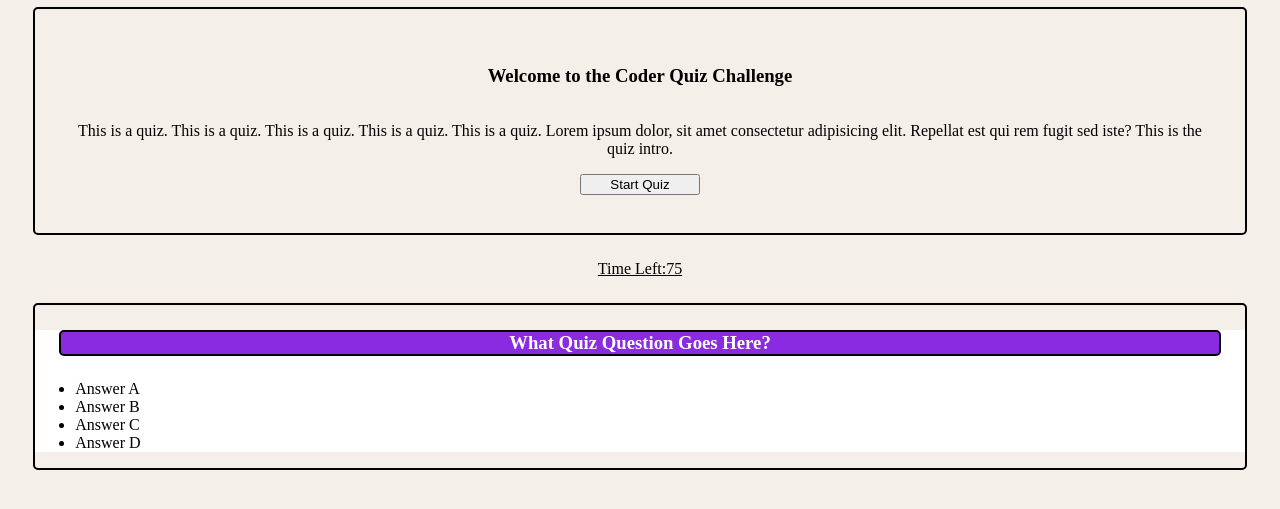
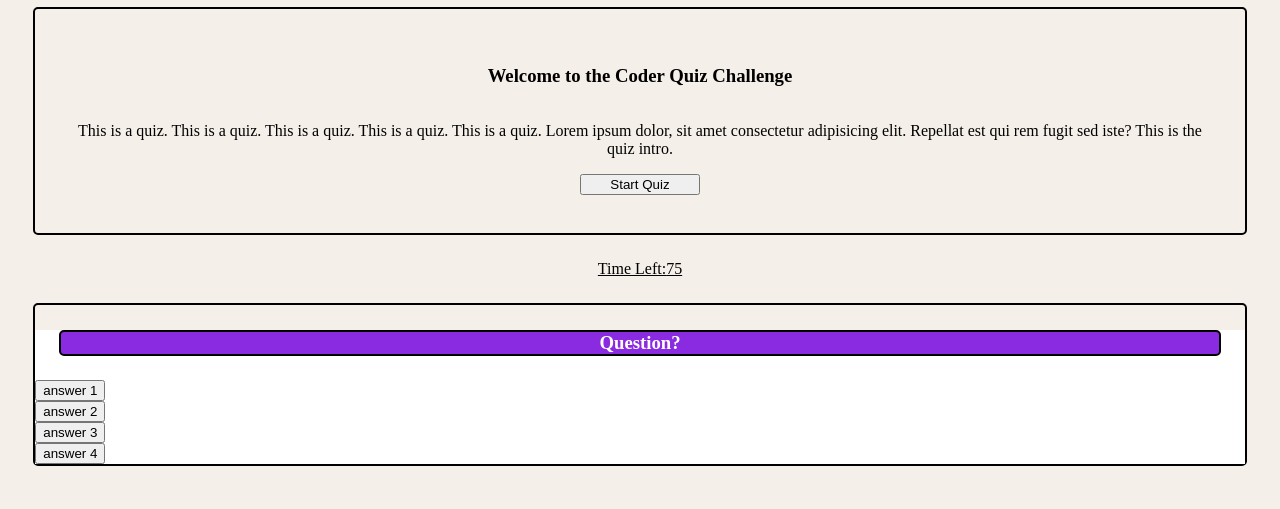
Before and after one commit to xnd0/Code_Quiz_4.2, a plain HTML site: page index.html in a window 1280 px wide. Shown: the part 75-584 px from the top of the page. Drawn offline with Linux system fonts and the light colour scheme.

Commit message:
revised question card + added filler question array

```diff
--- a/index.html
+++ b/index.html
@@ -34,8 +34,21 @@
     </section>
 
 
-    <!-- Question Card -->
+    <!-- Question Card 2.0 -->
     <section class="outline">
+        <div class="card">
+            <h3 class="card-question outline" id="question">Question?</h3>
+            <button id="btn1">answer 1</button>
+            <button id="btn2">answer 2</button>
+            <button id="btn3">answer 3</button>
+            <button id="btn4">answer 4</button>
+        </div>
+    </section>
+
+
+
+    <!-- Question Card 1.0 -->
+    <!-- <section class="outline">
         <div class="card">
             <h3 class="card-question outline">What Quiz Question Goes Here?</h3>
             <ul>
@@ -45,7 +58,7 @@
                 <li>Answer D</li>
             </ul>
         </div>
-    </section>
+    </section> -->
 
 
 
--- a/script.js
+++ b/script.js
@@ -6,7 +6,43 @@
 var startButton = document.querySelector(".start-button");
 var timeEl = document.querySelector("#time-display");
 
+questionArray = [{
+    question: "What is the 1st question?",
+    answer1: "1(correct)",
+    answer2: "2",
+    answer3: "3",
+    answer4: "4",
+    correctProp: "1",
+},
 
+{
+    question: "What is the 2nd question?",
+    answer1: "1",
+    answer2: "2(correct)",
+    answer3: "3",
+    answer4: "4",
+    correctProp: "1",
+},
+
+{
+    question: "What is the 3rd question?",
+    answer1: "1",
+    answer2: "2",
+    answer3: "3(correct)",
+    answer4: "4",
+    correctProp: "3",
+},
+
+{
+    question: "What is the 4th question?",
+    answer1: "1",
+    answer2: "2",
+    answer3: "3",
+    answer4: "4(correct)",
+    correctProp: "4",
+},
+
+]
 
 let timeLeft = 75;
 
--- a/style.css
+++ b/style.css
@@ -22,6 +22,9 @@ p {
     text-align: center;
 }
 
+button {
+    display: block;
+}
 
 /* Class Selectors */
 
```
